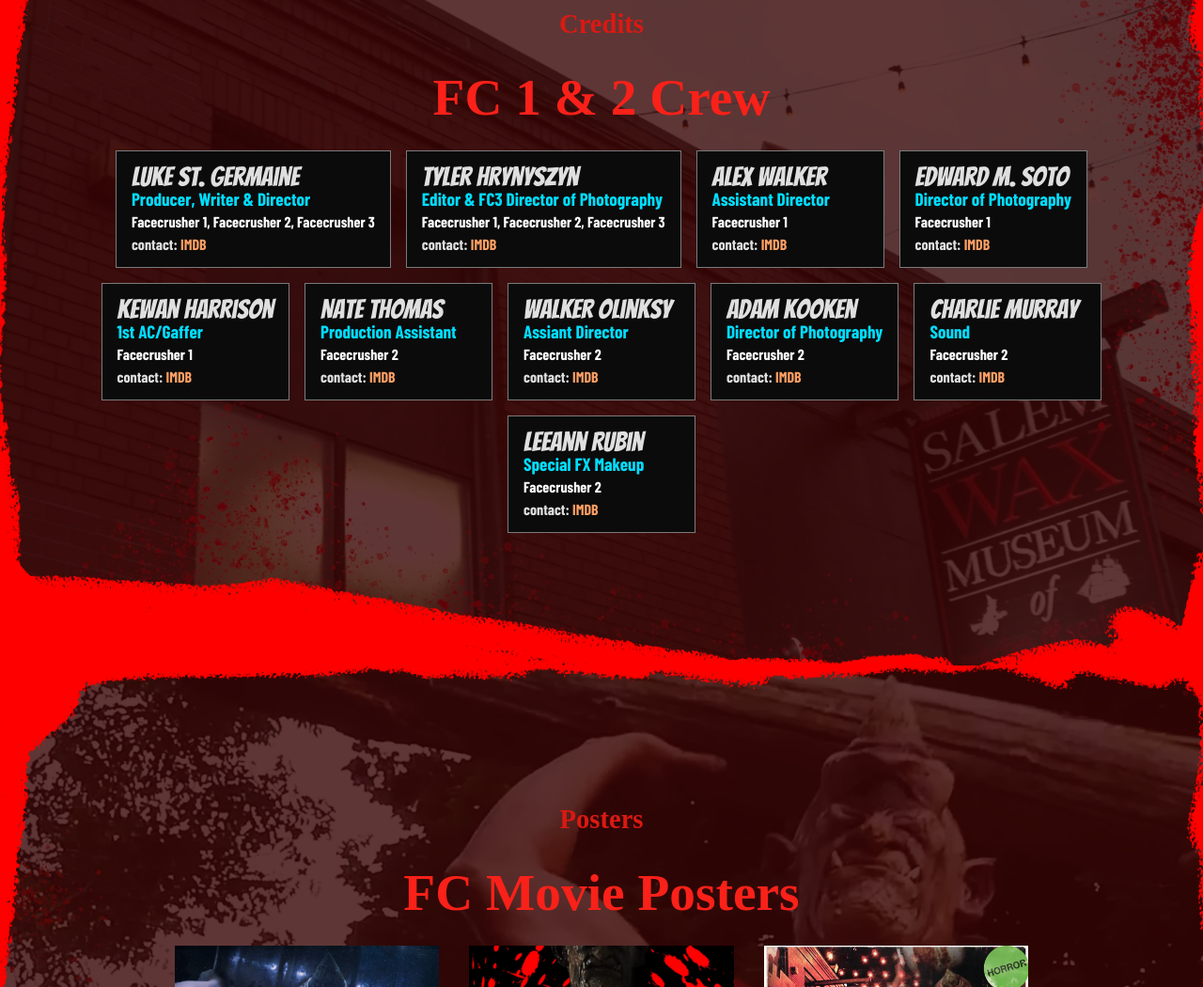
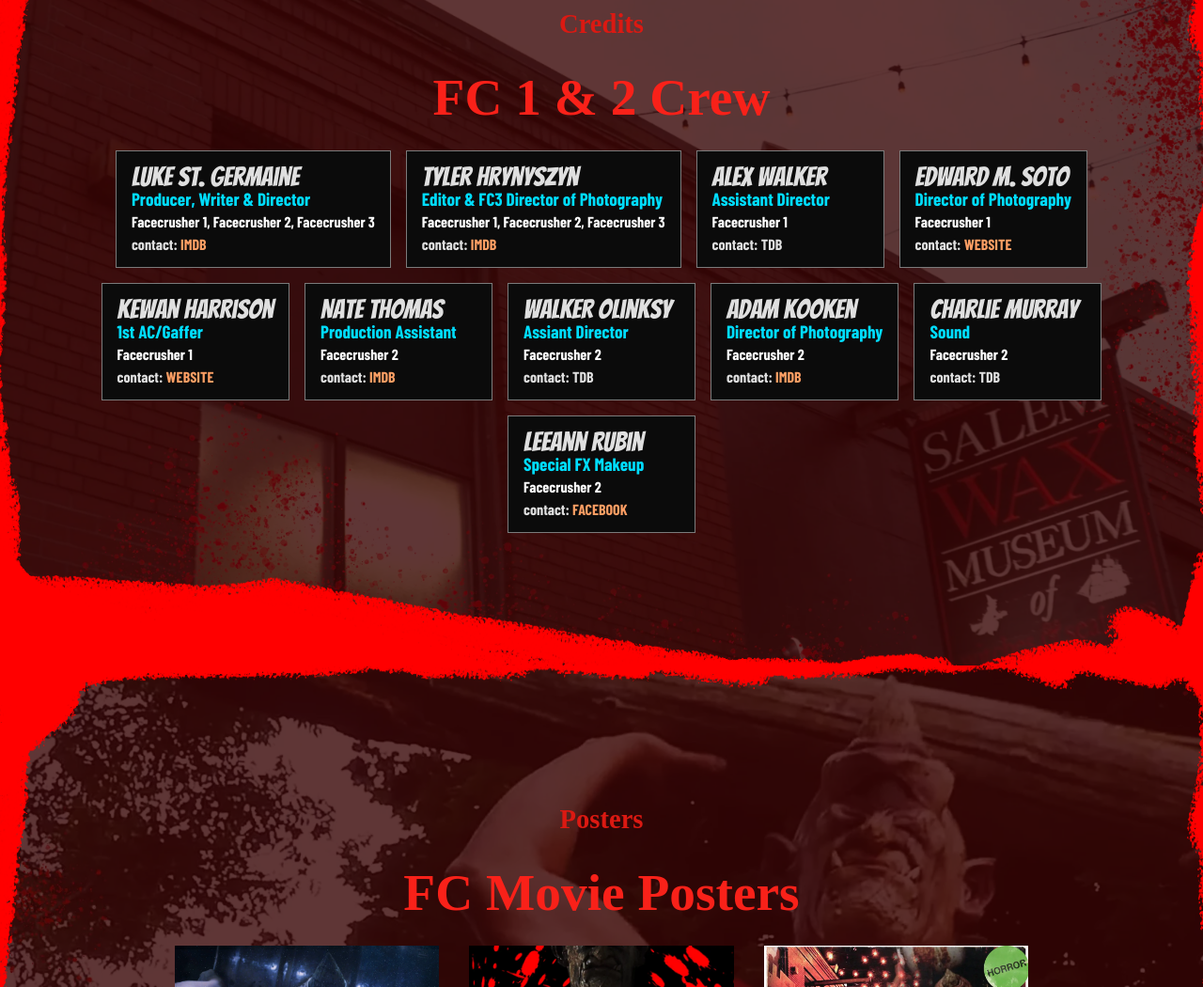
Before and after one commit to GabeFlavin/FC3, a website built with Vite: page index.html in a window 1280 px wide. Shown: the part 3873-4923 px from the top of the page at 94% size. Built offline with nearby package versions, Linux system fonts and the light colour scheme; some packages are replaced by stand-ins of ours; a script that the page names is missing; files whose address does not match are found by name; a web font is replaced by a local one.

Commit message:
feat: Update footer copyright information and improve IMDB links for cast members

```diff
--- a/index.html
+++ b/index.html
@@ -3,7 +3,7 @@
   <head>
     <meta charset="UTF-8" />
     <meta name="viewport" content="width=device-width, initial-scale=1.0" />
-    <title>Facecrusher 3 bah</title>
+    <title>The Facecrusher, Short Film Series</title>
     <styles>
       <link rel="stylesheet" href="src/style.css" />
     </styles>
@@ -338,7 +338,7 @@
                 <h4>Luke St. Germaine</h4>
                 <p>Producer, Writer & Director</p>
                 <p>Facecrusher 1, Facecrusher 2, Facecrusher 3</p>
-                <div class="contact-link">contact: <a href="http://www.imdb.com" target="_blank">IMDB</a></div>
+                <div class="contact-link">contact: <a href="https://www.imdb.com/name/nm4554714/" target="_blank">IMDB</a></div>
               </div>
             </div>
           </div>
@@ -349,7 +349,7 @@
                 <h4>Tyler Hrynyszyn</h4>
                 <p>Editor & FC3 Director of Photography</p>
                 <p>Facecrusher 1, Facecrusher 2, Facecrusher 3</p>
-                <div class="contact-link">contact: <a href="http://www.imdb.com" target="_blank">IMDB</a></div>
+                <div class="contact-link">contact: <a href="https://www.imdb.com/name/nm7880459/" target="_blank">IMDB</a></div>
               </div>
             </div>
           </div>
@@ -360,7 +360,7 @@
                 <h4>Alex Walker</h4>
                 <p>Assistant Director</p>
                 <p>Facecrusher 1</p>
-                <div class="contact-link">contact: <a href="http://www.imdb.com" target="_blank">IMDB</a></div>
+                <div class="contact-link">contact: TDB <!--a href="http://www.imdb.com" target="_blank">IMDB</a--></div>
               </div>
             </div>
           </div>
@@ -373,7 +373,7 @@
                 <h4>Edward M. Soto</h4>
                 <p>Director of Photography</p>
                 <p>Facecrusher 1</p>
-                <div class="contact-link">contact: <a href="http://www.imdb.com" target="_blank">IMDB</a></div>
+                <div class="contact-link">contact: <a href="https://www.edward-soto.com/" target="_blank">Website</a></div>
               </div>
             </div>
           </div>
@@ -384,7 +384,7 @@
                 <h4>Kewan Harrison</h4>
                 <p>1st AC/Gaffer</p>
                 <p>Facecrusher 1</p>
-                <div class="contact-link">contact: <a href="http://www.imdb.com" target="_blank">IMDB</a></div>
+                <div class="contact-link">contact: <a href="https://www.kewanharrison.com/" target="_blank">Website</a></div>
               </div>
             </div>
           </div>
@@ -395,7 +395,7 @@
                 <h4>Nate Thomas</h4>
                 <p>Production Assistant</p>
                 <p>Facecrusher 2</p>
-                <div class="contact-link">contact: <a href="http://www.imdb.com" target="_blank">IMDB</a></div>
+                <div class="contact-link">contact: <a href="https://www.imdb.com/name/nm4275920/" target="_blank">IMDB</a></div>
               </div>
             </div>
           </div>
@@ -406,7 +406,7 @@
                 <h4>Walker Olinksy</h4>
                 <p>Assiant Director</p>
                 <p>Facecrusher 2</p>
-                <div class="contact-link">contact: <a href="http://www.imdb.com" target="_blank">IMDB</a></div>
+                <div class="contact-link">contact: TDB <!--a href="http://www.imdb.com" target="_blank">IMDB</a--></div>
               </div>
             </div>
           </div>
@@ -417,7 +417,7 @@
                 <h4>Adam Kooken</h4>
                 <p>Director of Photography</p>
                 <p>Facecrusher 2</p>
-                <div class="contact-link">contact: <a href="http://www.imdb.com" target="_blank">IMDB</a></div>
+                <div class="contact-link">contact: <a href="https://www.imdb.com/name/nm9070154/" target="_blank">IMDB</a></div>
               </div>
             </div>
           </div>
@@ -428,7 +428,7 @@
                 <h4>Charlie Murray</h4>
                 <p>Sound</p>
                 <p>Facecrusher 2</p>
-                <div class="contact-link">contact: <a href="http://www.imdb.com" target="_blank">IMDB</a></div>
+                <div class="contact-link">contact: TDB <!--a href="http://www.imdb.com" target="_blank">IMDB</a--></div>
               </div>
             </div>
           </div>
@@ -439,7 +439,7 @@
                 <h4>LeeAnn Rubin</h4>
                 <p>Special FX Makeup</p>
                 <p>Facecrusher 2</p>
-                <div class="contact-link">contact: <a href="http://www.imdb.com" target="_blank">IMDB</a></div>
+                <div class="contact-link">contact: <a href="https://www.facebook.com/MakingFacesByLeeAnn" target="_blank">Facebook</a></div>
               </div>
             </div>
           </div>
@@ -469,15 +469,15 @@
         <div class="container">
 
           <div class="image-con">
-            <a href="/img/posters/FC-one.webp" target="_blank"><div class="icon"><svg xmlns="http://www.w3.org/2000/svg" width="32" height="32" viewBox="0 0 24 24"><!-- Icon from All by undefined - undefined --><path fill="currentColor" d="M6.5 19q-1.871 0-3.185-1.306Q2 16.39 2 14.517q0-1.719 1.175-3.051t2.921-1.431q.252-1.858 1.865-3.416T11.5 5.062q.402 0 .701.299t.299.7v7.281l2.062-2.05l.707.708L12 15.27L8.73 12l.709-.708l2.061 2.05v-7.28q-1.88.08-3.19 1.635T7 11h-.5q-1.45 0-2.475 1.025T3 14.5t1.025 2.475T6.5 18h12q1.05 0 1.775-.725T21 15.5t-.725-1.775T18.5 13H17v-2q0-1.239-.55-2.276T15 7V5.81q1.408.779 2.204 2.174T18 11v1h.616q1.436.046 2.41 1.055T22 15.5q0 1.471-1.014 2.486Q19.97 19 18.5 19zm5.5-7.47"/></svg></div><img src="/img/posters/FC-one.webp" /></a>
+            <a href="/img/posters/FC-one.webp" target="_blank"><div class="icon"><svg xmlns="http://www.w3.org/2000/svg" width="32" height="32" viewBox="0 0 24 24"><path fill="currentColor" d="M6.5 19q-1.871 0-3.185-1.306Q2 16.39 2 14.517q0-1.719 1.175-3.051t2.921-1.431q.252-1.858 1.865-3.416T11.5 5.062q.402 0 .701.299t.299.7v7.281l2.062-2.05l.707.708L12 15.27L8.73 12l.709-.708l2.061 2.05v-7.28q-1.88.08-3.19 1.635T7 11h-.5q-1.45 0-2.475 1.025T3 14.5t1.025 2.475T6.5 18h12q1.05 0 1.775-.725T21 15.5t-.725-1.775T18.5 13H17v-2q0-1.239-.55-2.276T15 7V5.81q1.408.779 2.204 2.174T18 11v1h.616q1.436.046 2.41 1.055T22 15.5q0 1.471-1.014 2.486Q19.97 19 18.5 19zm5.5-7.47"/></svg></div><img src="/img/posters/FC-one.webp" /></a>
           </div>
 
           <div class="image-con">
-            <a href="/img/posters/FC-two.webp" target="_blank"><div class="icon"><svg xmlns="http://www.w3.org/2000/svg" width="32" height="32" viewBox="0 0 24 24"><!-- Icon from All by undefined - undefined --><path fill="currentColor" d="M6.5 19q-1.871 0-3.185-1.306Q2 16.39 2 14.517q0-1.719 1.175-3.051t2.921-1.431q.252-1.858 1.865-3.416T11.5 5.062q.402 0 .701.299t.299.7v7.281l2.062-2.05l.707.708L12 15.27L8.73 12l.709-.708l2.061 2.05v-7.28q-1.88.08-3.19 1.635T7 11h-.5q-1.45 0-2.475 1.025T3 14.5t1.025 2.475T6.5 18h12q1.05 0 1.775-.725T21 15.5t-.725-1.775T18.5 13H17v-2q0-1.239-.55-2.276T15 7V5.81q1.408.779 2.204 2.174T18 11v1h.616q1.436.046 2.41 1.055T22 15.5q0 1.471-1.014 2.486Q19.97 19 18.5 19zm5.5-7.47"/></svg></div><img src="/img/posters/FC-two.webp" /></a>
+            <a href="/img/posters/FC-two.webp" target="_blank"><div class="icon"><svg xmlns="http://www.w3.org/2000/svg" width="32" height="32" viewBox="0 0 24 24"><path fill="currentColor" d="M6.5 19q-1.871 0-3.185-1.306Q2 16.39 2 14.517q0-1.719 1.175-3.051t2.921-1.431q.252-1.858 1.865-3.416T11.5 5.062q.402 0 .701.299t.299.7v7.281l2.062-2.05l.707.708L12 15.27L8.73 12l.709-.708l2.061 2.05v-7.28q-1.88.08-3.19 1.635T7 11h-.5q-1.45 0-2.475 1.025T3 14.5t1.025 2.475T6.5 18h12q1.05 0 1.775-.725T21 15.5t-.725-1.775T18.5 13H17v-2q0-1.239-.55-2.276T15 7V5.81q1.408.779 2.204 2.174T18 11v1h.616q1.436.046 2.41 1.055T22 15.5q0 1.471-1.014 2.486Q19.97 19 18.5 19zm5.5-7.47"/></svg></div><img src="/img/posters/FC-two.webp" /></a>
           </div>
 
           <div class="image-con">
-            <a href="/img/posters/FC-two-b.webp" target="_blank" ><div class="icon"><svg xmlns="http://www.w3.org/2000/svg" width="32" height="32" viewBox="0 0 24 24"><!-- Icon from All by undefined - undefined --><path fill="currentColor" d="M6.5 19q-1.871 0-3.185-1.306Q2 16.39 2 14.517q0-1.719 1.175-3.051t2.921-1.431q.252-1.858 1.865-3.416T11.5 5.062q.402 0 .701.299t.299.7v7.281l2.062-2.05l.707.708L12 15.27L8.73 12l.709-.708l2.061 2.05v-7.28q-1.88.08-3.19 1.635T7 11h-.5q-1.45 0-2.475 1.025T3 14.5t1.025 2.475T6.5 18h12q1.05 0 1.775-.725T21 15.5t-.725-1.775T18.5 13H17v-2q0-1.239-.55-2.276T15 7V5.81q1.408.779 2.204 2.174T18 11v1h.616q1.436.046 2.41 1.055T22 15.5q0 1.471-1.014 2.486Q19.97 19 18.5 19zm5.5-7.47"/></svg></div><img src="/img/posters/FC-two-b.webp" /></a>
+            <a href="/img/posters/FC-two-b.webp" target="_blank" ><div class="icon"><svg xmlns="http://www.w3.org/2000/svg" width="32" height="32" viewBox="0 0 24 24"><path fill="currentColor" d="M6.5 19q-1.871 0-3.185-1.306Q2 16.39 2 14.517q0-1.719 1.175-3.051t2.921-1.431q.252-1.858 1.865-3.416T11.5 5.062q.402 0 .701.299t.299.7v7.281l2.062-2.05l.707.708L12 15.27L8.73 12l.709-.708l2.061 2.05v-7.28q-1.88.08-3.19 1.635T7 11h-.5q-1.45 0-2.475 1.025T3 14.5t1.025 2.475T6.5 18h12q1.05 0 1.775-.725T21 15.5t-.725-1.775T18.5 13H17v-2q0-1.239-.55-2.276T15 7V5.81q1.408.779 2.204 2.174T18 11v1h.616q1.436.046 2.41 1.055T22 15.5q0 1.471-1.014 2.486Q19.97 19 18.5 19zm5.5-7.47"/></svg></div><img src="/img/posters/FC-two-b.webp" /></a>
           </div>
 
         </div>
```
Also changed, not shown: facecrusher3.html (+1 -0 lines).
